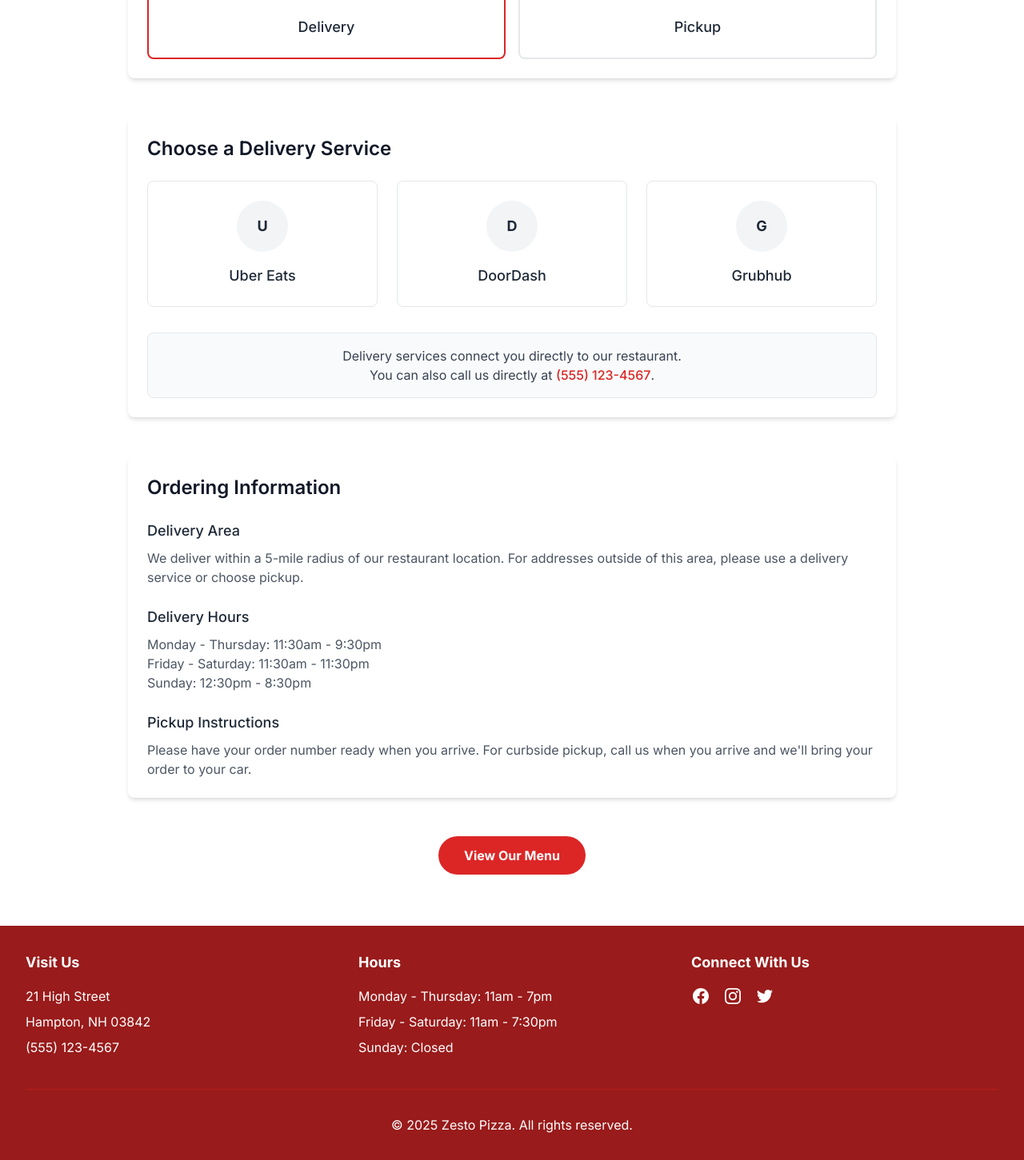
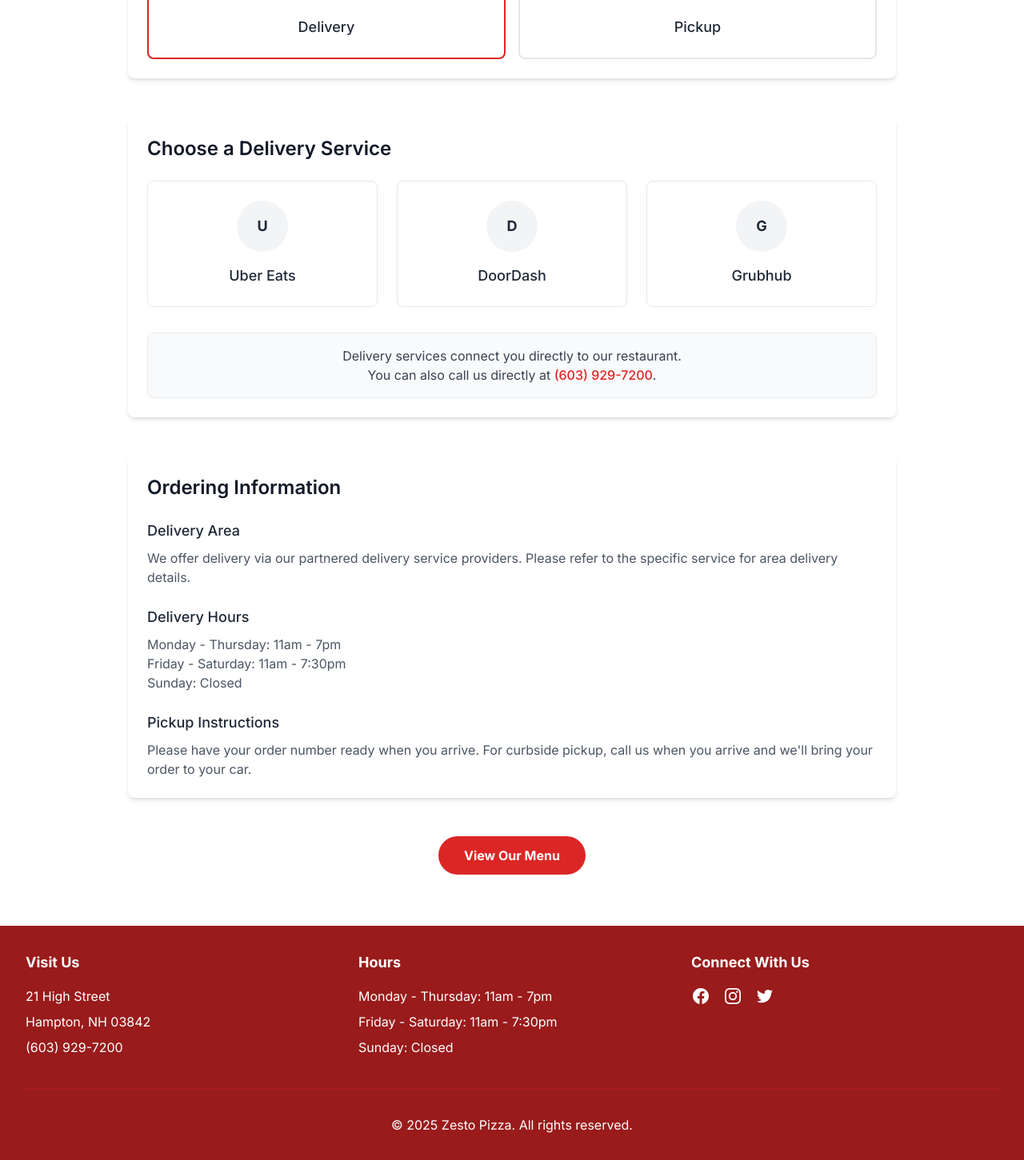
Before and after one commit to AzureHakua/zesto, a Next.js app: page /order in a window 1280 px wide. Shown: the part 426-1877 px from the top of the page at 80% size. Built offline with nearby package versions, Linux system fonts and the light colour scheme.

Commit message:
changed some information and added some links

```diff
--- a/src/app/order/page.tsx
+++ b/src/app/order/page.tsx
@@ -80,15 +80,15 @@ export default function Order() {
             <div className="mb-6">
               <div className="p-4 border border-gray-200 rounded-lg">
                 <p className="font-medium">Zesto Pizza - Main Location</p>
-                <p className="text-gray-600">123 Pizza Lane, Your City, ST 12345</p>
-                <p className="text-gray-600">Open today until 10:00 PM</p>
+                <p className="text-gray-600">21 High Street, Hampton NH, 03842</p>
+                <p className="text-gray-600">Open Monday - Thursday until 7 PM, Friday - Saturday until 7:30pm.</p>
               </div>
             </div>
 
             <div className="bg-gray-100 p-4 rounded-lg text-center">
               <p className="text-lg mb-4">Ready to place your order?</p>
               <Link
-                href="/menu"
+                href="https://www.clover.com/online-ordering/zesto-pizza-hampton"
                 className="bg-red-600 hover:bg-red-700 text-white font-bold py-3 px-8 rounded-full transition-colors inline-block"
               >
                 View Menu & Order
@@ -125,7 +125,7 @@ export default function Order() {
             <div className="mt-8 p-4 bg-gray-50 rounded-lg border border-gray-200">
               <p className="text-gray-700 text-center">
                 Delivery services connect you directly to our restaurant.<br />
-                You can also call us directly at <a href="tel:+15551234567" className="text-red-600 font-medium">(555) 123-4567</a>.
+                You can also call us directly at <a href="tel:+16039297200" className="text-red-600 font-medium">(603) 929-7200</a>.
               </p>
             </div>
           </div>
@@ -140,12 +140,12 @@ export default function Order() {
           <div className="space-y-6">
             <div>
               <h3 className="text-lg font-medium mb-2">Delivery Area</h3>
-              <p className="text-gray-600">We deliver within a 5-mile radius of our restaurant location. For addresses outside of this area, please use a delivery service or choose pickup.</p>
+              <p className="text-gray-600">We offer delivery via our partnered delivery service providers. Please refer to the specific service for area delivery details.</p>
             </div>
 
             <div>
               <h3 className="text-lg font-medium mb-2">Delivery Hours</h3>
-              <p className="text-gray-600">Monday - Thursday: 11:30am - 9:30pm<br />Friday - Saturday: 11:30am - 11:30pm<br />Sunday: 12:30pm - 8:30pm</p>
+              <p className="text-gray-600">Monday - Thursday: 11am - 7pm<br />Friday - Saturday: 11am - 7:30pm<br />Sunday: Closed</p>
             </div>
 
             <div>
--- a/src/app/page.tsx
+++ b/src/app/page.tsx
@@ -51,8 +51,8 @@ export default function Home() {
                   <path strokeLinecap="round" strokeLinejoin="round" strokeWidth={2} d="M12 8v4l3 3m6-3a9 9 0 11-18 0 9 9 0 0118 0z" />
                 </svg>
               </div>
-              <h3 className="text-xl font-semibold text-gray-900 mb-2">Fast Delivery</h3>
-              <p className="text-gray-600">Hot pizza delivered to your door in 30 minutes or less, guaranteed.</p>
+              <h3 className="text-xl font-semibold text-gray-900 mb-2">Comfort and Convenience</h3>
+              <p className="text-gray-600">Fast delivery or convenient pickup - you choose how to enjoy your perfect pizza.</p>
             </div>
 
             {/* Feature 3 */}
@@ -63,7 +63,7 @@ export default function Home() {
                 </svg>
               </div>
               <h3 className="text-xl font-semibold text-gray-900 mb-2">Artisan Quality</h3>
-              <p className="text-gray-600">Handcrafted by our expert pizza chefs with decades of experience.</p>
+              <p className="text-gray-600">Handcrafted by our expert pizza chefs dedicated to perfection.</p>
             </div>
           </div>
         </div>
--- a/src/components/Footer.tsx
+++ b/src/components/Footer.tsx
@@ -12,8 +12,8 @@ const Footer = () => {
             <p className="mb-2">21 High Street</p>
             <p className="mb-2">Hampton, NH 03842</p>
             <p className="mb-2">
-              <a href="tel:+15551234567" className="hover:text-red-200">
-                (555) 123-4567
+              <a href="tel:+16039297200" className="hover:text-red-200">
+                (603) 929-7200
               </a>
             </p>
           </div>
@@ -53,7 +53,7 @@ const Footer = () => {
 
               {/* Instagram */}
               <a
-                href="https://instagram.com"
+                href="https://www.instagram.com/zestopizzahamptonnh/"
                 target="_blank"
                 rel="noopener noreferrer"
                 className="hover:text-red-200"
--- a/src/components/MenuCard.tsx
+++ b/src/components/MenuCard.tsx
@@ -41,7 +41,7 @@ const MenuCard = ({ title, description, price, image, category }: MenuItemProps)
             href="/order"
             className="bg-red-600 hover:bg-red-700 text-white font-bold py-2 px-4 rounded-full text-sm transition-colors"
           >
-            Add to Order
+            Order Now
           </Link>
         </div>
       </div>
```
